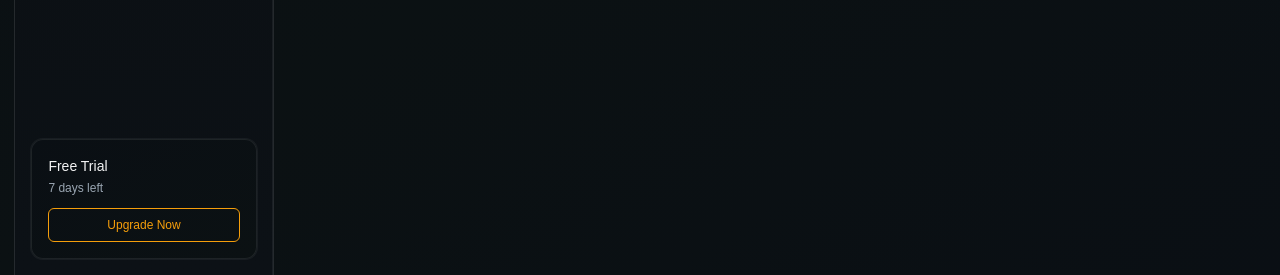
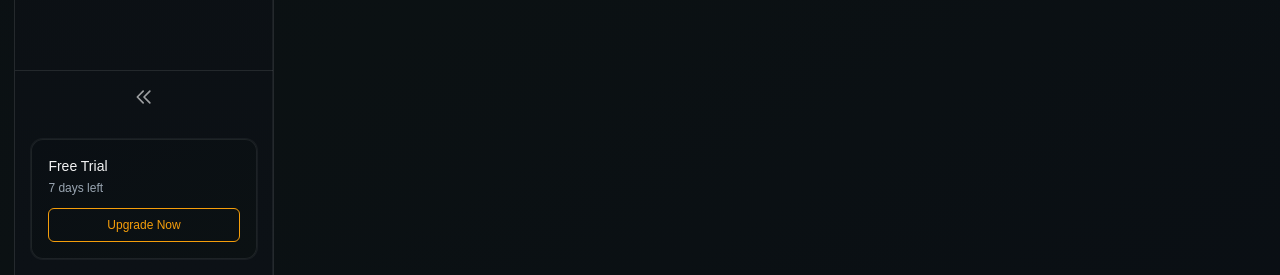
Before and after one commit to Code-Assassin-Fred/CBC-AI-Tutors, a Next.js app: page /dashboard/student/paths in a window 1280 px wide. Shown: the part 525-800 px from the top of the page. Built offline with nearby package versions, Linux system fonts and the light colour scheme; no server answers.

Commit message:
Make the sidebar collapsible

```diff
--- a/app/layout.tsx
+++ b/app/layout.tsx
@@ -2,6 +2,7 @@ import type { Metadata } from "next";
 import { Geist, Geist_Mono } from "next/font/google";
 import "./globals.css";
 import { AuthProvider } from "@/lib/context/AuthContext";
+import { SidebarProvider } from "@/lib/context/SidebarContext";
 
 const geistSans = Geist({
   variable: "--font-geist-sans",
@@ -29,7 +30,9 @@ export default function RootLayout({
         className={`${geistSans.variable} ${geistMono.variable} antialiased`}
       >
         <AuthProvider>
-          {children} {/* <-- wrap children with AuthProvider */}
+          <SidebarProvider>
+            {children}
+          </SidebarProvider>
         </AuthProvider>
       </body>
     </html>
--- a/components/CBCStudent/layout/SidebarNav.tsx
+++ b/components/CBCStudent/layout/SidebarNav.tsx
@@ -1,8 +1,9 @@
 'use client';
 
-import React, { useState } from 'react';
+import React from 'react';
 import Link from 'next/link';
 import { usePathname } from 'next/navigation';
+import { useSidebar } from '@/lib/context/SidebarContext';
 
 interface NavItem {
   id: string;
@@ -17,7 +18,7 @@ interface SidebarNavProps {
 
 export default function SidebarNav({ active = 'Dashboard' }: SidebarNavProps) {
   const pathname = usePathname();
-  const [activeItem, setActiveItem] = useState(active);
+  const { isCollapsed, toggleSidebar } = useSidebar();
 
   const navItems: NavItem[] = [
     {
@@ -25,7 +26,7 @@ export default function SidebarNav({ active = 'Dashboard' }: SidebarNavProps) {
       label: 'Dashboard',
       href: '/dashboard/student',
       icon: (
-        <svg className="w-5 h-5" fill="none" viewBox="0 0 24 24" stroke="currentColor">
+        <svg className="w-5 h-5 flex-shrink-0" fill="none" viewBox="0 0 24 24" stroke="currentColor">
           <path
             strokeLinecap="round"
             strokeLinejoin="round"
@@ -40,7 +41,7 @@ export default function SidebarNav({ active = 'Dashboard' }: SidebarNavProps) {
       label: 'Classroom',
       href: '/dashboard/student/classroom',
       icon: (
-        <svg className="w-5 h-5" fill="none" viewBox="0 0 24 24" stroke="currentColor">
+        <svg className="w-5 h-5 flex-shrink-0" fill="none" viewBox="0 0 24 24" stroke="currentColor">
           <path
             strokeLinecap="round"
             strokeLinejoin="round"
@@ -55,7 +56,7 @@ export default function SidebarNav({ active = 'Dashboard' }: SidebarNavProps) {
       label: 'Courses',
       href: '/dashboard/student/courses',
       icon: (
-        <svg className="w-5 h-5" fill="none" viewBox="0 0 24 24" stroke="currentColor">
+        <svg className="w-5 h-5 flex-shrink-0" fill="none" viewBox="0 0 24 24" stroke="currentColor">
           <path
             strokeLinecap="round"
             strokeLinejoin="round"
@@ -76,7 +77,7 @@ export default function SidebarNav({ active = 'Dashboard' }: SidebarNavProps) {
       label: 'Resources',
       href: '/dashboard/student/resources',
       icon: (
-        <svg className="w-5 h-5" fill="none" viewBox="0 0 24 24" stroke="currentColor">
+        <svg className="w-5 h-5 flex-shrink-0" fill="none" viewBox="0 0 24 24" stroke="currentColor">
           <path
             strokeLinecap="round"
             strokeLinejoin="round"
@@ -91,7 +92,7 @@ export default function SidebarNav({ active = 'Dashboard' }: SidebarNavProps) {
       label: 'Career Paths',
       href: '/dashboard/student/paths',
       icon: (
-        <svg className="w-5 h-5" fill="none" viewBox="0 0 24 24" stroke="currentColor">
+        <svg className="w-5 h-5 flex-shrink-0" fill="none" viewBox="0 0 24 24" stroke="currentColor">
           <path
             strokeLinecap="round"
             strokeLinejoin="round"
@@ -106,7 +107,7 @@ export default function SidebarNav({ active = 'Dashboard' }: SidebarNavProps) {
       label: 'Schedule',
       href: '/dashboard/student/schedule',
       icon: (
-        <svg className="w-5 h-5" fill="none" viewBox="0 0 24 24" stroke="currentColor">
+        <svg className="w-5 h-5 flex-shrink-0" fill="none" viewBox="0 0 24 24" stroke="currentColor">
           <path
             strokeLinecap="round"
             strokeLinejoin="round"
@@ -121,7 +122,7 @@ export default function SidebarNav({ active = 'Dashboard' }: SidebarNavProps) {
       label: 'Community',
       href: '/dashboard/student/community',
       icon: (
-        <svg className="w-5 h-5" fill="none" viewBox="0 0 24 24" stroke="currentColor">
+        <svg className="w-5 h-5 flex-shrink-0" fill="none" viewBox="0 0 24 24" stroke="currentColor">
           <path
             strokeLinecap="round"
             strokeLinejoin="round"
@@ -134,15 +135,23 @@ export default function SidebarNav({ active = 'Dashboard' }: SidebarNavProps) {
   ];
 
   return (
-    <div className="w-72 sticky top-0 h-screen flex flex-col items-center pt-8">
+    <div
+      className={`sticky top-0 h-screen flex flex-col items-center pt-8 transition-all duration-300 ease-in-out ${isCollapsed ? 'w-20' : 'w-72'
+        }`}
+    >
       {/* Logo */}
-      <div className="flex items-center gap-2.5 mb-5 px-2">
+      <div className={`flex items-center gap-2.5 mb-5 px-2 ${isCollapsed ? 'justify-center' : ''}`}>
         <img
           src="/logo1.jpg"
           alt="Curio Logo"
-          className="w-7 h-7 rounded-lg object-cover"
+          className="w-7 h-7 rounded-lg object-cover flex-shrink-0"
         />
-        <span className="text-lg font-semibold text-white/95">Curio</span>
+        <span
+          className={`text-lg font-semibold text-white/95 transition-all duration-300 overflow-hidden whitespace-nowrap ${isCollapsed ? 'w-0 opacity-0' : 'w-auto opacity-100'
+            }`}
+        >
+          Curio
+        </span>
       </div>
 
       {/* Sidebar */}
@@ -157,28 +166,64 @@ export default function SidebarNav({ active = 'Dashboard' }: SidebarNavProps) {
               <Link
                 key={item.id}
                 href={item.href}
-                onClick={() => setActiveItem(item.id)}
                 className={`group relative flex items-center gap-3 px-4 py-2.5 rounded-xl text-sm font-medium transition-colors duration-200 ease-in-out ${isActive ? 'text-[#0ea5e9]' : 'text-white/75 hover:text-white'
-                  }`}
+                  } ${isCollapsed ? 'justify-center px-2' : ''}`}
                 aria-label={item.label}
+                title={isCollapsed ? item.label : undefined}
               >
                 {isActive && (
                   <span className="absolute inset-0 -z-10 rounded-2xl bg-[#0ea5e9]/10 shadow-[0_8px_24px_rgba(14,165,233,0.35)] transition-all duration-300" />
                 )}
                 <span
-                  className={`${isActive ? 'text-[#0ea5e9]' : 'text-white/75 group-hover:text-white'
-                    }`}
+                  className={`${isActive ? 'text-[#0ea5e9]' : 'text-white/75 group-hover:text-white'}`}
                 >
                   {item.icon}
                 </span>
-                <span className={`${isActive ? 'text-[#0ea5e9]' : ''}`}>{item.label}</span>
+                <span
+                  className={`transition-all duration-300 overflow-hidden whitespace-nowrap ${isCollapsed ? 'w-0 opacity-0' : 'w-auto opacity-100'
+                    } ${isActive ? 'text-[#0ea5e9]' : ''}`}
+                >
+                  {item.label}
+                </span>
               </Link>
             );
           })}
         </nav>
 
-        {/* Promo Card */}
-        <div className="p-4">
+        {/* Collapse Toggle Icon */}
+        <div
+          className="p-4 border-t border-white/10 flex justify-center cursor-pointer hover:bg-white/5 transition-colors"
+          onClick={toggleSidebar}
+          aria-label={isCollapsed ? 'Expand sidebar' : 'Collapse sidebar'}
+        >
+          <svg
+            className="w-5 h-5 text-white/60 hover:text-white/90 transition-all duration-300"
+            fill="none"
+            viewBox="0 0 24 24"
+            stroke="currentColor"
+          >
+            {isCollapsed ? (
+              /* Expand icon >> */
+              <path
+                strokeLinecap="round"
+                strokeLinejoin="round"
+                strokeWidth={2}
+                d="M13 5l7 7-7 7M5 5l7 7-7 7"
+              />
+            ) : (
+              /* Collapse icon << */
+              <path
+                strokeLinecap="round"
+                strokeLinejoin="round"
+                strokeWidth={2}
+                d="M11 19l-7-7 7-7m8 14l-7-7 7-7"
+              />
+            )}
+          </svg>
+        </div>
+
+        {/* Promo Card - Hide when collapsed */}
+        <div className={`transition-all duration-300 overflow-hidden ${isCollapsed ? 'h-0 p-0 opacity-0' : 'p-4 opacity-100'}`}>
           <div className="p-4 rounded-xl bg-linear-to-br from-[#0a0f14] to-[#0b1113] border border-white/8 ring-1 ring-white/5">
             <div className="flex items-start justify-between mb-3">
               <div>
--- /dev/null
+++ b/lib/context/SidebarContext.tsx
@@ -0,0 +1,52 @@
+'use client';
+
+import React, { createContext, useContext, useState, useEffect, ReactNode } from 'react';
+
+interface SidebarContextType {
+    isCollapsed: boolean;
+    toggleSidebar: () => void;
+    setCollapsed: (collapsed: boolean) => void;
+}
+
+const SidebarContext = createContext<SidebarContextType | undefined>(undefined);
+
+const STORAGE_KEY = 'sidebar-collapsed';
+
+export function SidebarProvider({ children }: { children: ReactNode }) {
+    const [isCollapsed, setIsCollapsed] = useState(false);
+
+    // Load initial state from localStorage
+    useEffect(() => {
+        const stored = localStorage.getItem(STORAGE_KEY);
+        if (stored !== null) {
+            setIsCollapsed(stored === 'true');
+        }
+    }, []);
+
+    // Persist state to localStorage
+    useEffect(() => {
+        localStorage.setItem(STORAGE_KEY, String(isCollapsed));
+    }, [isCollapsed]);
+
+    const toggleSidebar = () => {
+        setIsCollapsed(prev => !prev);
+    };
+
+    const setCollapsed = (collapsed: boolean) => {
+        setIsCollapsed(collapsed);
+    };
+
+    return (
+        <SidebarContext.Provider value={{ isCollapsed, toggleSidebar, setCollapsed }}>
+            {children}
+        </SidebarContext.Provider>
+    );
+}
+
+export function useSidebar() {
+    const context = useContext(SidebarContext);
+    if (context === undefined) {
+        throw new Error('useSidebar must be used within a SidebarProvider');
+    }
+    return context;
+}
```
Also changed, not shown: components/CBCStudent/dashboard/ProgressSummary.tsx (+25 -22 lines).
